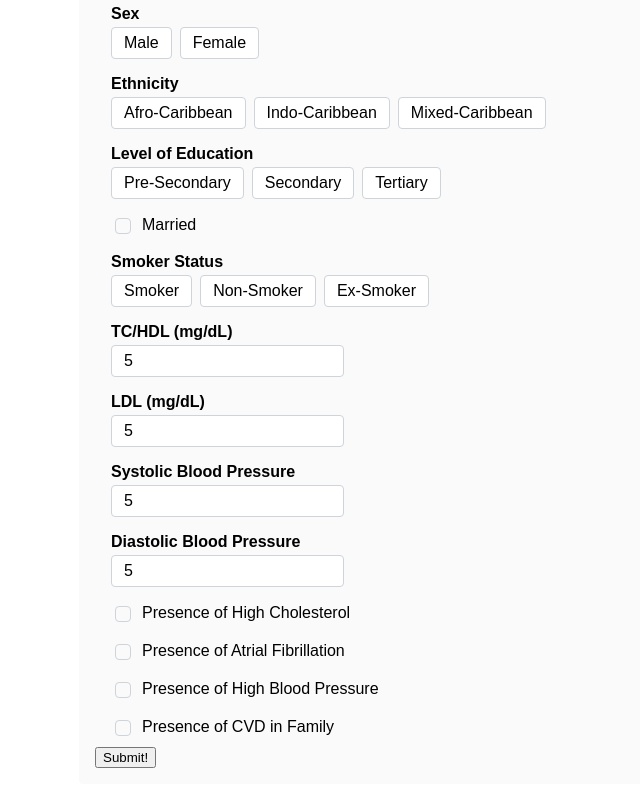
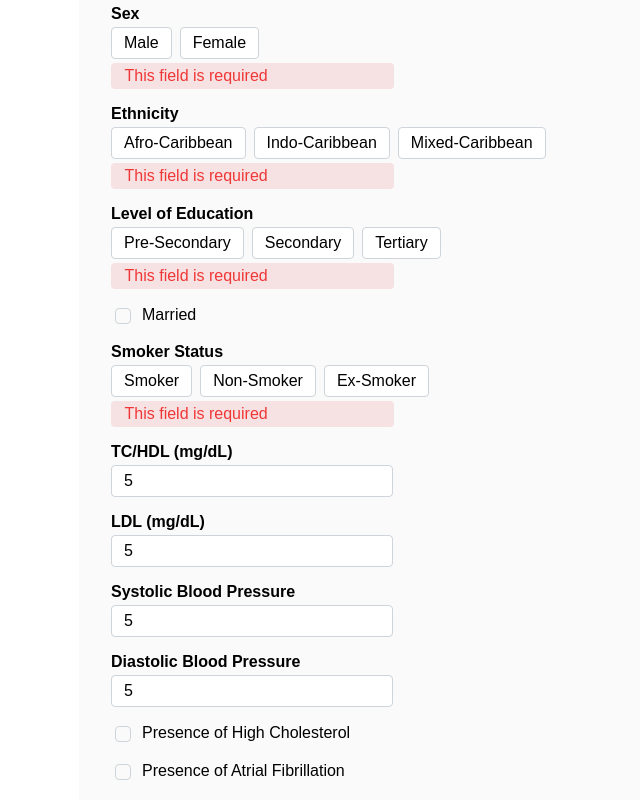
Before and after one commit to jtaaa/CVD-Risk-Calculator-Frontend, a React (Create React App) app: page / in a window 1280 px wide. Both pictures are taken after typing "5", "5", "5", "5", "5" into the empty fields and a click on the button "Submit!". Shown: the part 105-905 px from the top of the page, without its empty margins (185-825 px from the left). Built offline with nearby package versions, Linux system fonts and the light colour scheme.

Commit message:
Add validation and error messages

```diff
--- /dev/null
+++ b/src/components/InfoForm/ErrorMessages.js
@@ -0,0 +1,7 @@
+const ErrorMessages = {
+  FIELD_EMPTY: 'This field is required',
+  TOO_SMALL: (min) => `Value must be at least ${min}`,
+  TOO_LARGE: (max) => `Value must be at most ${max}`,
+}
+
+export default ErrorMessages;
--- a/src/components/InfoForm/index.css
+++ b/src/components/InfoForm/index.css
@@ -1,5 +1,11 @@
 .form-group {
+  display: flex;
+  flex-direction: column;
   padding: .5em 1em;
+}
+
+.form-group > input, .form-group > .error-message {
+  width: 16em;
 }
 
 .form-group > label {
@@ -13,6 +19,7 @@ input {
   padding:.375em .75em;
   border: 1.5px solid #ced4da;
   border-radius: .25em;
+  z-index: 1;
   transition: box-shadow 150ms ease-in-out, border-color 150ms ease-in-out;
 }
 input:hover, input:focus {
@@ -24,3 +31,17 @@ input[type='number']:focus {
 input::placeholder {
   color: #a5a5a5;
 }
+
+.error-message {
+  color: #f03737;
+  margin-top: .25em;
+  padding: .25em .845em;
+  border-radius: .25em;
+  background-color: #f6e2e2;
+}
+input + .error-message {
+  margin-top: -.2em;
+  padding-top: .45em;
+  border-top-left-radius: 0;
+  border-top-right-radius: 0;
+}
--- a/src/components/InfoForm/index.js
+++ b/src/components/InfoForm/index.js
@@ -5,31 +5,77 @@ import NumericInput from './../NumericInput';
 import OptionGroup from './../OptionGroup';
 import CheckBox from './../CheckBox';
 
+import ErrorMessages from './ErrorMessages';
+
 class InfoForm extends React.Component {
   constructor(props) {
     super(props);
 
     this.initialState = this.props.fields.reduce((acc, field) => {
         acc.response[field.name] = field.type !== 'checkbox' ? '' : false;
+        acc.validation[field.name] = { valid: true, message: '' };
       return acc;
-    }, { response: {} });
+    }, { response: {}, validation: { valid: true } });
 
     this.state = this.initialState;
 
     this.handleChange = this.handleChange.bind(this);
+    this.submit = this.submit.bind(this);
   }
 
-  handleChange(name) {
-    return value =>
+  checkEmpty(value) {
+    return value === ''
+        ? { valid: false, message: ErrorMessages.FIELD_EMPTY }
+        : { valid: true,  message: '' };
+  }
+
+  checkRange(value, fieldIndex) {
+    const { min = null, max = null } = this.props.fields[fieldIndex];
+    if (min && value < min) {
+      return { valid: false, message: ErrorMessages.TOO_SMALL(min) };
+    }
+    if (max && value > max) {
+      return { valid: false, message: ErrorMessages.TOO_LARGE(min) };
+    }
+    return { valid: true,  message: '' };
+  }
+
+  validate(value, fieldIndex) {
+    let emptyCheck = this.checkEmpty(value);
+    if (!emptyCheck.valid) { return emptyCheck; }
+    let rangeCheck = this.checkRange(value, fieldIndex);
+    if (!rangeCheck.valid) { return rangeCheck; }
+    return { valid: true,  message: '' };
+  }
+
+  handleChange(name, fieldIndex) {
+    return value => {
+      let { valid, message } = this.validate(value, fieldIndex);
       this.setState({
         response: { ...this.state.response, [name]: value },
+        validation: { ...this.state.validation, [name]: { valid, message } },
       });
+    }
+  }
+
+  submit() {
+    const validation = Object.keys(this.state.validation).reduce((acc, fieldKey) => {
+      if (fieldKey !== 'valid') {
+        acc[fieldKey] = this.checkEmpty(this.state.response[fieldKey]);
+        if (!acc[fieldKey].valid) { acc.valid = false }
+      }
+      return acc;
+    }, { valid: true });
+    this.setState({
+      validation
+    });
+    if (validation.valid) { this.props.onSubmit(this.state.response); }
   }
 
   render() {
     return (
       <form>
-        {this.props.fields.map(field => {
+        {this.props.fields.map((field, fieldIndex) => {
           let inputComponent = null;
           const { name, label, type, placeholder = null, options = null } = field;
           switch(type) {
@@ -39,7 +85,7 @@ class InfoForm extends React.Component {
                     name={ name }
                     placeholder={ placeholder }
                     value={ this.state.response[name] }
-                    handleChange={ this.handleChange(name) } />
+                    handleChange={ this.handleChange(name, fieldIndex) } />
               );
               break;
             }
@@ -49,7 +95,7 @@ class InfoForm extends React.Component {
                     name={ name }
                     options={ options }
                     value={ this.state.response[name] }
-                    handleChange={ this.handleChange(name) } />
+                    handleChange={ this.handleChange(name, fieldIndex) } />
               );
               break;
             }
@@ -59,21 +105,23 @@ class InfoForm extends React.Component {
                     label={ label }
                     name={ name }
                     value={ this.state.response[name] }
-                    handleChange={ this.handleChange(name) } />
+                    handleChange={ this.handleChange(name, fieldIndex) } />
               );
               break;
             }
             default:
               break;
           }
+          const { valid, message } = this.state.validation[name];
           return (
             <div key={ name } className="form-group">
               { type !== 'checkbox' && <label htmlFor={ name }>{ label }</label> }
               { inputComponent }
+              { !valid && <div className="error-message">{ message }</div> }
             </div>
           );
         })}
-        <button type="button" onClick={ () => console.log(this.state) }>Submit!</button>
+        <button type="button" onClick={ this.submit }>Submit!</button>
       </form>
     );
   }
```
